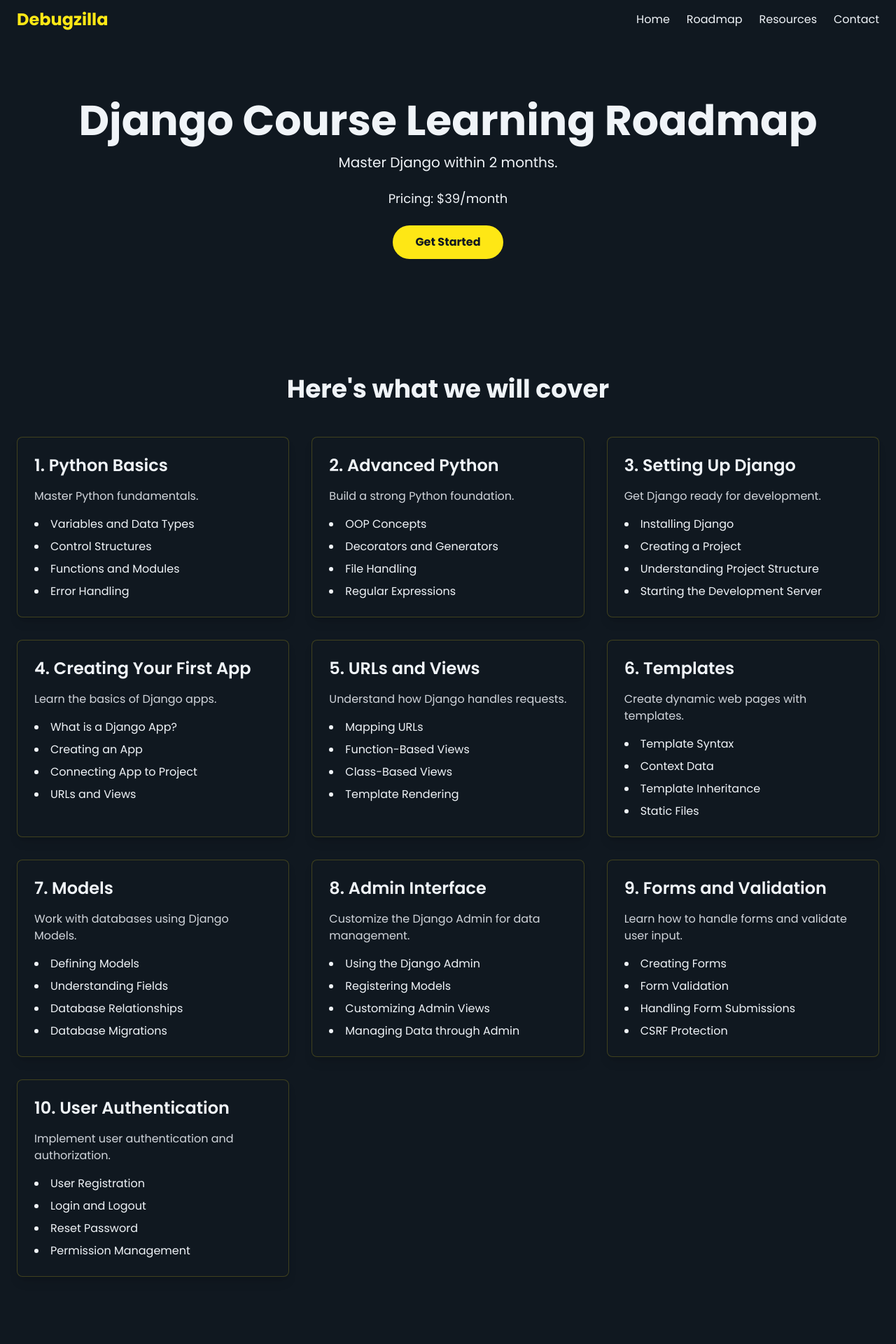
After one commit to umair-choudhary94/Debugzilla-winning, a Django app: page /django-roadmap/ in a window 1280 px wide. The commit adds this page. Shown: the top 1920 px of the page at 70% size. Run offline with Django 5.2, Linux system fonts and the light colour scheme; some libraries are stand-ins or nearby versions.

Commit message:
Add files via upload

```diff
--- a/app/urls.py
+++ b/app/urls.py
@@ -7,4 +7,7 @@ urlpatterns = [
     path('login/', views.login_view, name='login'),
     path('signup/', views.signup_view, name='signup'),
     path('logout/', views.logout_view, name='logout'),
+    path('django-roadmap/', views.django_roadmap, name='django_roadmap'),  # New URL pattern
+    path('enroll/', views.enroll_view, name='enroll'),
+
 ]
--- a/app/views.py
+++ b/app/views.py
@@ -61,3 +61,21 @@ def logout_view(request):
     logout(request)
     messages.info(request, "You have successfully logged out.")
     return redirect('login')
+
+def django_roadmap(request):
+    """
+    View function for the roadmap page.
+    """
+    return render(request, 'django-roadmap.html')
+
+def enroll_view(request):
+    """
+    View function for course enrollment.
+    """
+    if request.method == 'POST':
+        course_id = request.POST.get('course_id')
+            # Add logic to enroll the student in the course
+        messages.success(request, "You have been enrolled in the course.")
+        return redirect('student_dashboard')
+
+    return render(request, 'enroll.html')
--- /dev/null
+++ b/templates/django-roadmap.html
@@ -0,0 +1,371 @@
+<!DOCTYPE html>
+<html lang="en" class="scroll-smooth">
+<head>
+    <meta charset="UTF-8">
+    <meta name="viewport" content="width=device-width, initial-scale=1.0">
+    <title>Django Roadmap - Debugzilla</title>
+    <script src="https://cdn.tailwindcss.com"></script>
+    <link href="https://fonts.googleapis.com/css2?family=Poppins:wght@300;400;600;700&display=swap" rel="stylesheet">
+    <script src="https://unpkg.com/lucide@latest"></script>
+    <script>
+        tailwind.config = {
+            theme: {
+                extend: {
+                    colors: {
+                        primary: '#101820',
+                        secondary: '#FEE715',
+                        accent: '#3D5A80',
+                        light: '#F0F4F8',
+                        dark: '#1A202C',
+                    },
+                    fontFamily: {
+                        sans: ['Poppins', 'sans-serif'],
+                    },
+                }
+            }
+        }
+    </script>
+</head>
+<body class="font-sans text-primary bg-dark">
+    <!-- Header -->
+    <header class="bg-primary text-light sticky top-0 z-50 transition-all duration-300" id="header">
+        <nav class="container mx-auto px-6 py-3 flex justify-between items-center">
+            <div class="text-2xl font-bold text-secondary">Debugzilla</div>
+            <div class="hidden md:flex space-x-6">
+                <a href="#home" class="hover:text-secondary transition">Home</a>
+                <a href="#roadmap" class="hover:text-secondary transition">Roadmap</a>
+                <a href="#resources" class="hover:text-secondary transition">Resources</a>
+                <a href="#contact" class="hover:text-secondary transition">Contact</a>
+            </div>
+            <button class="md:hidden text-3xl">☰</button>
+        </nav>
+    </header>
+
+    <!-- Hero Section -->
+    <section id="home" class="bg-primary text-light py-10 min-h-[50vh] flex items-center">
+        <div class="container mx-auto px-6 text-center">
+            <h1 class="text-4xl md:text-6xl font-bold mb-4 leading-tight">Django Course Learning Roadmap</h1>
+            <p class="text-xl mb-6">Master Django within 2 months.</p>
+            <p class="text-lg mb-6">Pricing: $39/month</p>
+            <a href="/enroll">
+                <button class="bg-secondary text-primary font-bold py-3 px-8 rounded-full hover:bg-opacity-90 transition duration-300 transform hover:scale-105 pulse">
+                    Get Started
+                </button>
+            </a>
+        </div>
+    </section>
+
+    <!-- Roadmap Section -->
+    <section id="roadmap" class="py-20 bg-primary text-light">
+        <div class="container mx-auto px-6">
+            <h2 class="text-4xl font-bold text-center mb-12">Here's what we will cover</h2>
+            <div class="grid gap-8 md:grid-cols-2 lg:grid-cols-3">
+                <div class="roadmap-card bg-primary shadow-lg hover:shadow-xl transition duration-300 border border-secondary border-opacity-20 rounded-lg overflow-hidden p-6">
+                    <h3 class="text-2xl font-semibold mb-4">1. Python Basics</h3>
+                    <p class="text-gray-300 mb-4">Master Python fundamentals.</p>
+                    <ul class="list-disc list-inside space-y-2">
+                        <li>Variables and Data Types</li>
+                        <li>Control Structures</li>
+                        <li>Functions and Modules</li>
+                        <li>Error Handling</li>
+                    </ul>
+                </div>
+                <!-- Step 2: Python Advanced -->
+                <div class="roadmap-card bg-primary shadow-lg hover:shadow-xl transition duration-300 border border-secondary border-opacity-20 rounded-lg overflow-hidden p-6">
+                    <h3 class="text-2xl font-semibold mb-4">2. Advanced Python</h3>
+                    <p class="text-gray-300 mb-4">Build a strong Python foundation.</p>
+                    <ul class="list-disc list-inside space-y-2">
+                        <li>OOP Concepts</li>
+                        <li>Decorators and Generators</li>
+                        <li>File Handling</li>
+                        <li>Regular Expressions</li>
+                    </ul>
+                </div>
+                <!-- Step 3: Setting Up Django -->
+                <div class="roadmap-card bg-primary shadow-lg hover:shadow-xl transition duration-300 border border-secondary border-opacity-20 rounded-lg overflow-hidden p-6">
+                    <h3 class="text-2xl font-semibold mb-4">3. Setting Up Django</h3>
+                    <p class="text-gray-300 mb-4">Get Django ready for development.</p>
+                    <ul class="list-disc list-inside space-y-2">
+                        <li>Installing Django</li>
+                        <li>Creating a Project</li>
+                        <li>Understanding Project Structure</li>
+                        <li>Starting the Development Server</li>
+                    </ul>
+                </div>
+                <!-- Step 4: Creating Your First App -->
+                <div class="roadmap-card bg-primary shadow-lg hover:shadow-xl transition duration-300 border border-secondary border-opacity-20 rounded-lg overflow-hidden p-6">
+                    <h3 class="text-2xl font-semibold mb-4">4. Creating Your First App</h3>
+                    <p class="text-gray-300 mb-4">Learn the basics of Django apps.</p>
+                    <ul class="list-disc list-inside space-y-2">
+                        <li>What is a Django App?</li>
+                        <li>Creating an App</li>
+                        <li>Connecting App to Project</li>
+                        <li>URLs and Views</li>
+                    </ul>
+                </div>
+                <!-- Step 5: URLs and Views -->
+                <div class="roadmap-card bg-primary shadow-lg hover:shadow-xl transition duration-300 border border-secondary border-opacity-20 rounded-lg overflow-hidden p-6">
+                    <h3 class="text-2xl font-semibold mb-4">5. URLs and Views</h3>
+                    <p class="text-gray-300 mb-4">Understand how Django handles requests.</p>
+                    <ul class="list-disc list-inside space-y-2">
+                        <li>Mapping URLs</li>
+                        <li>Function-Based Views</li>
+                        <li>Class-Based Views</li>
+                        <li>Template Rendering</li>
+                    </ul>
+                </div>
+                <!-- Step 6: Templates -->
+                <div class="roadmap-card bg-primary shadow-lg hover:shadow-xl transition duration-300 border border-secondary border-opacity-20 rounded-lg overflow-hidden p-6">
+                    <h3 class="text-2xl font-semibold mb-4">6. Templates</h3>
+                    <p class="text-gray-300 mb-4">Create dynamic web pages with templates.</p>
+                    <ul class="list-disc list-inside space-y-2">
+                        <li>Template Syntax</li>
+                        <li>Context Data</li>
+                        <li>Template Inheritance</li>
+                        <li>Static Files</li>
+                    </ul>
+                </div>
+                <!-- Step 7: Models -->
+                <div class="roadmap-card bg-primary shadow-lg hover:shadow-xl transition duration-300 border border-secondary border-opacity-20 rounded-lg overflow-hidden p-6">
+                    <h3 class="text-2xl font-semibold mb-4">7. Models</h3>
+                    <p class="text-gray-300 mb-4">Work with databases using Django Models.</p>
+                    <ul class="list-disc list-inside space-y-2">
+                        <li>Defining Models</li>
+                        <li>Understanding Fields</li>
+                        <li>Database Relationships</li>
+                        <li>Database Migrations</li>
+                    </ul>
+                </div>
+                <!-- Step 8: Admin Interface -->
+                <div class="roadmap-card bg-primary shadow-lg hover:shadow-xl transition duration-300 border border-secondary border-opacity-20 rounded-lg overflow-hidden p-6">
+                    <h3 class="text-2xl font-semibold mb-4">8. Admin Interface</h3>
+                    <p class="text-gray-300 mb-4">Customize the Django Admin for data management.</p>
+                    <ul class="list-disc list-inside space-y-2">
+                        <li>Using the Django Admin</li>
+                        <li>Registering Models</li>
+                        <li>Customizing Admin Views</li>
+                        <li>Managing Data through Admin</li>
+                    </ul>
+                </div>
+                <!-- Step 9: Forms and Validation -->
+                <div class="roadmap-card bg-primary shadow-lg hover:shadow-xl transition duration-300 border border-secondary border-opacity-20 rounded-lg overflow-hidden p-6">
+                    <h3 class="text-2xl font-semibold mb-4">9. Forms and Validation</h3>
+                    <p class="text-gray-300 mb-4">Learn how to handle forms and validate user input.</p>
+                    <ul class="list-disc list-inside space-y-2">
+                        <li>Creating Forms</li>
+                        <li>Form Validation</li>
+                        <li>Handling Form Submissions</li>
+                        <li>CSRF Protection</li>
+                    </ul>
+                </div>
+                <!-- Step 10: User Authentication -->
+                <div class="roadmap-card bg-primary shadow-lg hover:shadow-xl transition duration-300 border border-secondary border-opacity-20 rounded-lg overflow-hidden p-6">
+                    <h3 class="text-2xl font-semibold mb-4">10. User Authentication</h3>
+                    <p class="text-gray-300 mb-4">Implement user authentication and authorization.</p>
+                    <ul class="list-disc list-inside space-y-2">
+                        <li>User Registration</li>
+                        <li>Login and Logout</li>
+                        <li>Reset Password</li>
+                        <li>Permission Management</li>
+                    </ul>
+                </div>
+            </div>
+        </div>
+    </section>
+
+    <section id="projects" class="py-20 bg-primary text-light">
+        <div class="container mx-auto px-6">
+            <h2 class="text-4xl font-bold text-center mb-12">Django Projects - Beginner to Advanced</h2>
+            <div class="grid gap-8 md:grid-cols-2 lg:grid-cols-3">
+                <!-- Beginner Projects -->
+                <div class="roadmap-card bg-primary shadow-lg hover:shadow-xl transition duration-300 border border-secondary border-opacity-20 rounded-lg overflow-hidden p-6">
+                    <h3 class="text-2xl font-semibold mb-4">1. To-Do App</h3>
+                    <p class="text-gray-300 mb-4">Build a simple task manager to add, edit, and delete tasks.</p>
+                    <ul class="list-disc list-inside space-y-2">
+                        <li>Task model with fields for title and status</li>
+                        <li>CRUD operations</li>
+                        <li>Basic form handling</li>
+                    </ul>
+                </div>
+                <div class="roadmap-card bg-primary shadow-lg hover:shadow-xl transition duration-300 border border-secondary border-opacity-20 rounded-lg overflow-hidden p-6">
+                    <h3 class="text-2xl font-semibold mb-4">2. Blog Application</h3>
+                    <p class="text-gray-300 mb-4">Create a platform for writing, editing, and reading blog posts.</p>
+                    <ul class="list-disc list-inside space-y-2">
+                        <li>Post model with title, content, and timestamp</li>
+                        <li>Admin interface customization</li>
+                        <li>Pagination for blog listing</li>
+                    </ul>
+                </div>
+                <div class="roadmap-card bg-primary shadow-lg hover:shadow-xl transition duration-300 border border-secondary border-opacity-20 rounded-lg overflow-hidden p-6">
+                    <h3 class="text-2xl font-semibold mb-4">3. Portfolio Website</h3>
+                    <p class="text-gray-300 mb-4">Showcase personal projects and achievements.</p>
+                    <ul class="list-disc list-inside space-y-2">
+                        <li>Models for projects, skills, and testimonials</li>
+                        <li>Responsive design with Bootstrap or Tailwind</li>
+                        <li>Static and dynamic content management</li>
+                    </ul>
+                </div>
+                <!-- Intermediate Projects -->
+                <div class="roadmap-card bg-primary shadow-lg hover:shadow-xl transition duration-300 border border-secondary border-opacity-20 rounded-lg overflow-hidden p-6">
+                    <h3 class="text-2xl font-semibold mb-4">4. E-Commerce Website</h3>
+                    <p class="text-gray-300 mb-4">Build a shopping platform with cart and checkout features.</p>
+                    <ul class="list-disc list-inside space-y-2">
+                        <li>User authentication</li>
+                        <li>Product and category models</li>
+                        <li>Payment gateway integration</li>
+                    </ul>
+                </div>
+                <div class="roadmap-card bg-primary shadow-lg hover:shadow-xl transition duration-300 border border-secondary border-opacity-20 rounded-lg overflow-hidden p-6">
+                    <h3 class="text-2xl font-semibold mb-4">5. Online Polling System</h3>
+                    <p class="text-gray-300 mb-4">Create a system for users to create and vote on polls.</p>
+                    <ul class="list-disc list-inside space-y-2">
+                        <li>Models for polls and options</li>
+                        <li>Real-time results display</li>
+                        <li>Authentication for poll creators</li>
+                    </ul>
+                </div>
+                <div class="roadmap-card bg-primary shadow-lg hover:shadow-xl transition duration-300 border border-secondary border-opacity-20 rounded-lg overflow-hidden p-6">
+                    <h3 class="text-2xl font-semibold mb-4">6. Expense Tracker</h3>
+                    <p class="text-gray-300 mb-4">Monitor and categorize daily expenses.</p>
+                    <ul class="list-disc list-inside space-y-2">
+                        <li>Models for expenses, categories, and users</li>
+                        <li>Visualization with charts</li>
+                        <li>Filter and search functionality</li>
+                    </ul>
+                </div>
+                <!-- Advanced Projects -->
+                <div class="roadmap-card bg-primary shadow-lg hover:shadow-xl transition duration-300 border border-secondary border-opacity-20 rounded-lg overflow-hidden p-6">
+                    <h3 class="text-2xl font-semibold mb-4">7. Learning Management System</h3>
+                    <p class="text-gray-300 mb-4">Design a system for managing courses and students.</p>
+                    <ul class="list-disc list-inside space-y-2">
+                        <li>Models for courses, lessons, and enrollments</li>
+                        <li>Role-based access for students and instructors</li>
+                        <li>Assessment and grading functionality</li>
+                    </ul>
+                </div>
+                <div class="roadmap-card bg-primary shadow-lg hover:shadow-xl transition duration-300 border border-secondary border-opacity-20 rounded-lg overflow-hidden p-6">
+                    <h3 class="text-2xl font-semibold mb-4">8. Social Media Platform</h3>
+                    <p class="text-gray-300 mb-4">Build a feature-rich social networking site.</p>
+                    <ul class="list-disc list-inside space-y-2">
+                        <li>User profiles and followers</li>
+                        <li>Post creation and interaction (likes/comments)</li>
+                        <li>Real-time notifications</li>
+                    </ul>
+                </div>
+                <div class="roadmap-card bg-primary shadow-lg hover:shadow-xl transition duration-300 border border-secondary border-opacity-20 rounded-lg overflow-hidden p-6">
+                    <h3 class="text-2xl font-semibold mb-4">9. AI-Powered Recruitment Platform</h3>
+                    <p class="text-gray-300 mb-4">Leverage AI for resume parsing and candidate ranking.</p>
+                    <ul class="list-disc list-inside space-y-2">
+                        <li>Document upload and parsing</li>
+                        <li>Skill matching and ranking</li>
+                        <li>ChatGPT integration for HR assistance</li>
+                    </ul>
+                </div>
+                <div class="roadmap-card bg-primary shadow-lg hover:shadow-xl transition duration-300 border border-secondary border-opacity-20 rounded-lg overflow-hidden p-6">
+                    <h3 class="text-2xl font-semibold mb-4">10. SaaS Dashboard</h3>
+                    <p class="text-gray-300 mb-4">Develop a SaaS platform with subscription and analytics.</p>
+                    <ul class="list-disc list-inside space-y-2">
+                        <li>User and organization management</li>
+                        <li>Billing and subscription</li>
+                        <li>Data visualization and reports</li>
+                    </ul>
+                </div>
+            </div>
+        </div>
+    </section>
+
+
+    <!-- Resources Section -->
+    <section id="resources" class="py-20 bg-primary text-light">
+        <div class="container mx-auto px-6">
+            <h2 class="text-4xl font-bold text-center mb-12 text-secondary">Additional Resources</h2>
+            <div class="grid gap-8 md:grid-cols-2 lg:grid-cols-3">
+                <div class="resource-card bg-gray-800 p-6 rounded-lg shadow-lg">
+                    <h3 class="text-2xl font-semibold mb-4 text-secondary">Official Documentation</h3>
+                    <p class="text-gray-300 mb-4">The official Django documentation is the best place to start.</p>
+                    <a href="https://docs.djangoproject.com/" target="_blank" class="text-secondary hover:text-secondary-600 transition">Visit Documentation</a>
+                </div>
+                <div class="resource-card bg-gray-800 p-6 rounded-lg shadow-lg">
+                    <h3 class="text-2xl font-semibold mb-4 text-secondary">Django REST Framework</h3>
+                    <p class="text-gray-300 mb-4">Learn how to build APIs with Django REST Framework.</p>
+                    <a href="https://www.django-rest-framework.org/" target="_blank" class="text-secondary hover:text-secondary-600 transition">Learn More</a>
+                </div>
+                <div class="resource-card bg-gray-800 p-6 rounded-lg shadow-lg">
+                    <h3 class="text-2xl font-semibold mb-4 text-secondary">Django Packages</h3>
+                    <p class="text-gray-300 mb-4">Discover reusable apps, sites, tools, and more.</p>
+                    <a href="https://djangopackages.org/" target="_blank" class="text-secondary hover:text-secondary-600 transition">Explore Packages</a>
+                </div>
+            </div>
+        </div>
+    </section>
+
+    <!-- Footer -->
+    <footer class="bg-primary text-light py-10">
+        <div class="container mx-auto px-6">
+            <div class="flex flex-wrap justify-between">
+                <div class="w-full md:w-1/4 mb-6 md:mb-0">
+                    <h3 class="text-2xl font-bold mb-4 text-secondary">Debugzilla</h3>
+                    <p>Your journey to mastering web development begins here.</p>
+                </div>
+                <div class="w-full md:w-1/4 mb-6 md:mb-0">
+                    <h4 class="text-lg font-semibold mb-4">Quick Links</h4>
+                    <ul class="space-y-2">
+                        <li><a href="#" class="hover:text-secondary transition">About Us</a></li>
+                        <li><a href="#" class="hover:text-secondary transition">Courses</a></li>
+                        <li><a href="#" class="hover:text-secondary transition">FAQ</a></li>
+                        <li><a href="#" class="hover:text-secondary transition">Privacy Policy</a></li>
+                    </ul>
+                </div>
+                <div class="w-full md:w-1/4 mb-6 md:mb-0">
+                    <h4 class="text-lg font-semibold mb-4">Follow Us</h4>
+                    <div class="flex space-x-4">
+                        <a href="#" class="hover:text-secondary transition">
+                            <svg class="w-6 h-6" fill="currentColor" viewBox="0 0 24 24" aria-hidden="true">
+                                <path d="M8.29 20.251c7.547 0 11.675-6.253 11.675-11.675 0-.178 0-.355-.012-.53A8.348 8.348 0 0022 5.92a8.19 8.19 0 01-2.357.646 4.118 4.118 0 001.804-2.27 8.224 8.224 0 01-2.605.996 4.107 4.107 0 00-6.993 3.743 11.65 11.65 0 01-8.457-4.287 4.106 4.106 0 001.27 5.477A4.072 4.072 0 012.8 9.713v.052a4.105 4.105 0 003.292 4.022 4.095 4.095 0 01-1.853.07 4.108 4.108 0 003.834 2.85A8.233 8.233 0 012 18.407a11.616 11.616 0 006.29 1.84"></path>
+                            </svg>
+                        </a>
+                        <a href="#" class="hover:text-secondary transition">
+                            <svg class="w-6 h-6" fill="currentColor" viewBox="0 0 24 24" aria-hidden="true">
+                                <path fill-rule="evenodd" d="M12 2C6.477 2 2 6.484 2 12.017c0 4.425 2.865 8.18 6.839 9.504.5.092.682-.217.682-.483 0-.237-.008-.868-.013-1.703-2.782.605-3.369-1.343-3.369-1.343-.454-1.158-1.11-1.466-1.11-1.466-.908-.62.069-.608.069-.608 1.003.07 1.531 1.032 1.531 1.032.892 1.53 2.341 1.088 2.91.832.092-.647.35-1.088.636-1.338-2.22-.253-4.555-1.113-4.555-4.951 0-1.093.39-1.988 1.029-2.688-.103-.253-.446-1.272.098-2.65 0 0 .84-.27 2.75 1.026A9.564 9.564 0 0112 6.844c.85.004 1.705.115 2.504.337 1.909-1.296 2.747-1.027 2.747-1.027.546 1.379.202 2.398.1 2.651.64.7 1.028 1.595 1.028 2.688 0 3.848-2.339 4.695-4.566 4.943.359.309.678.92.678 1.855 0 1.338-.012 2.419-.012 2.747 0 .268.18.58.688.482A10.019 10.019 0 0022 12.017C22 6.484 17.522 2 12 2z" clip-rule="evenodd"></path>
+                            </svg>
+                        </a>
+                        <a href="#" class="hover:text-secondary transition">
+                            <svg class="w-6 h-6" fill="currentColor" viewBox="0 0 24 24" aria-hidden="true">
+                                <path fill-rule="evenodd" d="M12 2C6.48 2 2 6.48 2 12s4.48 10 10 10c5.51 0 10-4.48 10-10S17.51 2 12 2zm6.605 4.61a8.502 8.502 0 011.93 5.314c-.281-.054-3.101-.629-5.943-.271-.065-.141-.12-.293-.184-.445a25.416 25.416 0 00-.564-1.236c3.145-1.28 4.577-3.124 4.761-3.362zM12 3.475c2.17 0 4.154.813 5.662 2.148-.152.216-1.443 1.941-4.48 3.08-1.399-2.57-2.95-4.675-3.189-5A8.687 8.687 0 0112 3.475zm-3.633.803a53.896 53.896 0 013.167 4.935c-3.992 1.063-7.517 1.04-7.896 1.04a8.581 8.581 0 014.729-5.975zM3.453 12.01v-.26c.37.01 4.512.065 8.775-1.215.25.477.477.965.694 1.453-.109.033-.228.065-.336.098-4.404 1.42-6.747 5.303-6.942 5.629a8.522 8.522 0 01-2.19-5.705zM12 20.547a8.482 8.482 0 01-5.239-1.8c.152-.315 1.888-3.656 6.703-5.337.022-.01.033-.01.054-.022a35.318 35.318 0 011.823 6.475 8.4 8.4 0 01-3.341.684zm4.761-1.465c-.086-.52-.542-3.015-1.659-6.084 2.679-.423 5.022.271 5.314.369a8.468 8.468 0 01-3.655 5.715z" clip-rule="evenodd"></path>
+                            </svg>
+                        </a>
+                    </div>
+                </div>
+            </div>
+            <div class="border-t border-gray-800 mt-8 pt-8 text-sm text-center">
+                <p>&copy; 2023 Debugzilla. All rights reserved.</p>
+            </div>
+        </div>
+    </footer>
+
+    <script>
+        // Initialize Lucide icons
+        lucide.createIcons();
+
+        // Smooth scrolling for navigation links
+        document.querySelectorAll('a[href^="#"]').forEach(anchor => {
+            anchor.addEventListener('click', function (e) {
+                e.preventDefault();
+                document.querySelector(this.getAttribute('href')).scrollIntoView({
+                    behavior: 'smooth'
+                });
+            });
+        });
+
+        // Header scroll effect
+        const header = document.getElementById('header');
+        window.addEventListener('scroll', () => {
+            if (window.scrollY > 100) {
+                header.classList.add('bg-opacity-90', 'backdrop-blur-md');
+            } else {
+                header.classList.remove('bg-opacity-90', 'backdrop-blur-md');
+            }
+        });
+    </script>
+</body>
+</html>
```
Also changed, not shown: templates/design2.html (+5 -3 lines), templates/enroll.html (added, +102 -0 lines).
